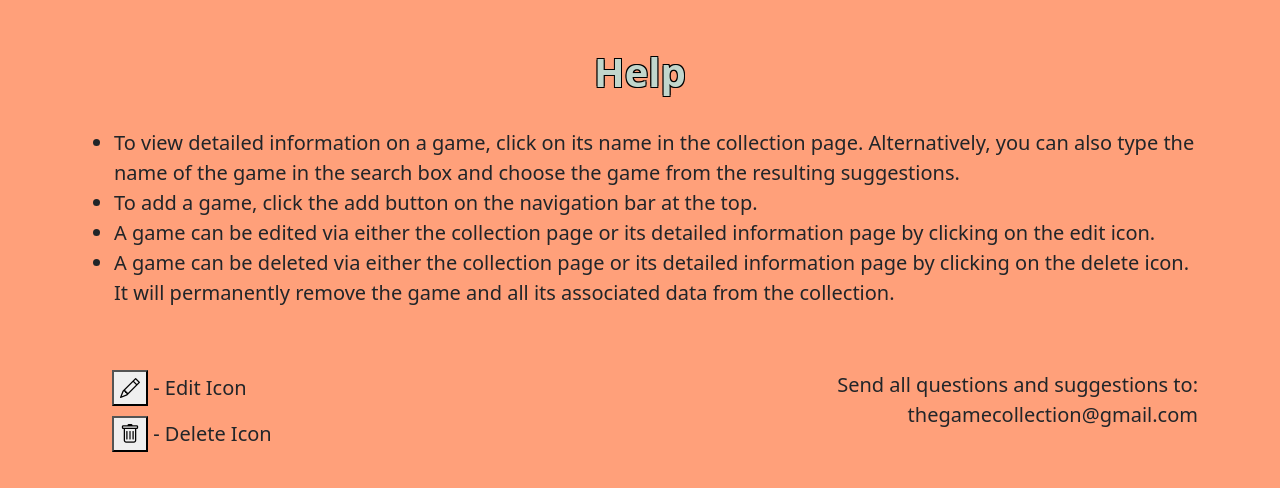
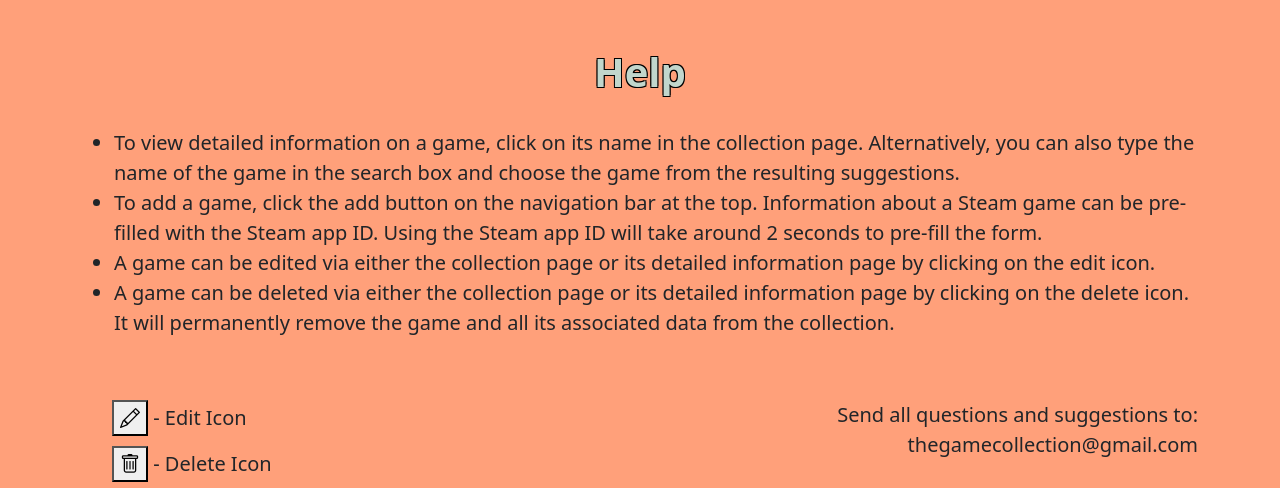
Before and after one commit to Bastion428/MainProgram, a Flask app: page /help in a window 1280 px wide. Shown: the part 56-544 px from the top of the page. Run offline with Flask 3, Linux system fonts and the light colour scheme; the visitor is signed in with stand-in values (Sample User, id 1); some libraries are stand-ins or nearby versions.

Commit message:
Added directions for using Steam app ID input

```diff
--- a/website/templates/help.html
+++ b/website/templates/help.html
@@ -7,7 +7,9 @@
         <li>To view detailed information on a game, click on its name in the collection page.
             Alternatively, you can also type the name of the game in the search box and choose the game from the resulting suggestions.
         </li>
-        <li>To add a game, click the add button on the navigation bar at the top.</li>
+        <li>To add a game, click the add button on the navigation bar at the top. Information about a Steam game can be pre-filled
+            with the Steam app ID. Using the Steam app ID will take around 2 seconds to pre-fill the form.
+        </li>
         <li>A game can be edited via either the collection page or its detailed information page by clicking on the edit icon.</li>
         <li>A game can be deleted via either the collection page or its detailed information page by clicking on the delete icon.
             It will permanently remove the game and all its associated data from the collection.</li>
```
